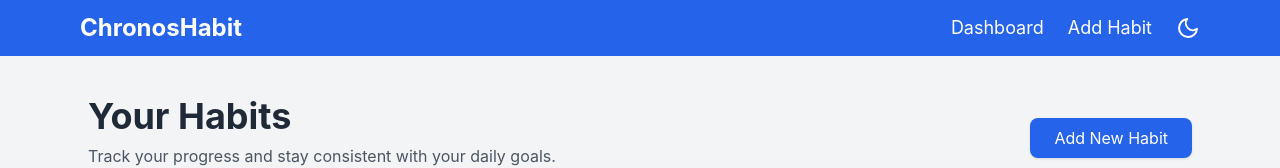
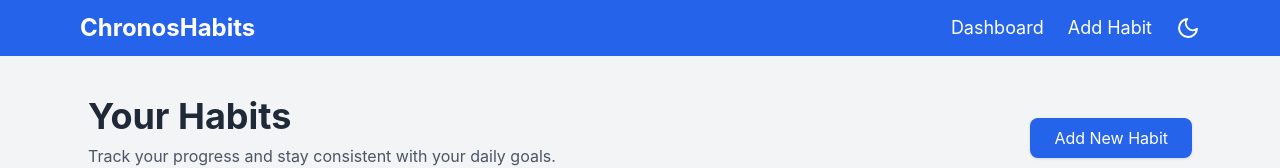
Before and after one commit to ricardofer2412/habit-tracker, a React (Create React App) app: page / in a window 1280 px wide. Shown: the top 168 px of the page. Built offline with nearby package versions, Linux system fonts and the light colour scheme.

Commit message:
fix styling

```diff
--- a/public/index.html
+++ b/public/index.html
@@ -5,10 +5,7 @@
     <link rel="icon" href="%PUBLIC_URL%/favicon.ico" />
     <meta name="viewport" content="width=device-width, initial-scale=1" />
     <meta name="theme-color" content="#000000" />
-    <meta
-      name="description"
-      content="Web site created using create-react-app"
-    />
+    <meta name="description" content="Create new habits" />
     <link rel="apple-touch-icon" href="%PUBLIC_URL%/logo192.png" />
     <!--
       manifest.json provides metadata used when your web app is installed on a
@@ -24,7 +21,7 @@
       work correctly both with client-side routing and a non-root public URL.
       Learn how to configure a non-root public URL by running `npm run build`.
     -->
-    <title>React App</title>
+    <title>ChronoHabits</title>
   </head>
   <body>
     <noscript>You need to enable JavaScript to run this app.</noscript>
--- a/src/components/Main_Components/Navbar.tsx
+++ b/src/components/Main_Components/Navbar.tsx
@@ -38,7 +38,7 @@
         <div className="max-w-6xl mx-auto px-4 py-3 flex justify-between items-center">
           {/* Logo */}
           <Link to="/" className="text-2xl font-bold hover:text-blue-200">
-            ChronosHabit
+            ChronosHabits
           </Link>
 
           {/* Links (Hidden on Mobile) */}
```
